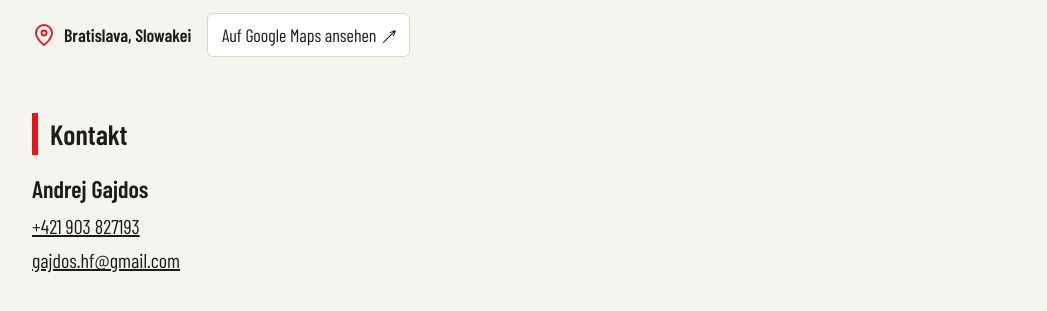
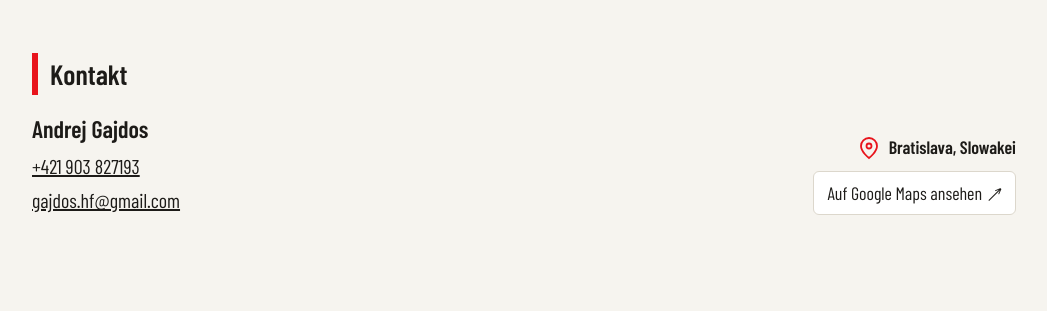
Before and after one commit to BA541SZ/Lancia-Delta-HF-Integrale-8v, a plain HTML site: page de.html in a window 1280 px wide. Shown: the part 2128-2439 px from the top of the page, without its empty margins (116-1163 px from the left). After the commit the page ends 2407 px from the top, so only its background shows below. Drawn offline with nearby package versions, Linux system fonts and the light colour scheme; a web font is replaced by a local one.

Commit message:
Move vehicle location to bottom right of contact section

```diff
--- a/de.html
+++ b/de.html
@@ -78,7 +78,10 @@ td{padding:.6rem 0;border-bottom:1px solid var(--line)}
 td:last-child{color:var(--muted);text-align:right}
 .languages{display:flex;flex-wrap:wrap;justify-content:flex-end;gap:.5rem;margin:0 0 1rem}.languages a{color:var(--ink);padding:.35rem .75rem;border:1px solid var(--line);border-radius:4px;text-decoration:none}.languages a[aria-current="page"]{font-weight:700;border-color:var(--red)}.languages a:hover,.languages a:focus-visible{text-decoration:underline}
 
-.location{display:flex;align-items:center;flex-wrap:wrap;gap:.75rem 1rem;margin-top:1rem}
+.contact-layout{display:flex;justify-content:space-between;align-items:flex-end;gap:1.5rem 2rem;flex-wrap:wrap}
+.contact-details{min-width:0;overflow-wrap:anywhere}
+.location{display:flex;flex-direction:column;align-items:flex-end;gap:.65rem;margin-left:auto}
+@media(max-width:36rem){.contact-layout{flex-direction:column;align-items:stretch}.location{align-items:flex-start;margin-left:0}}
 .location-place{display:inline-flex;align-items:center;gap:.5rem;font-weight:600}
 .location-pin{width:1.5rem;height:1.5rem;flex:none;color:var(--red)}
 .location-map{display:inline-flex;align-items:center;gap:.4rem;min-height:44px;padding:.45rem .85rem;border:1px solid var(--line);border-radius:6px;background:var(--card);color:var(--ink);text-decoration:none}
@@ -121,17 +124,21 @@ td:last-child{color:var(--muted);text-align:right}
   <section id="price">
     <h2>Preis</h2>
     <p style="margin:0;font-size:1.5rem;font-weight:600">39.000 €</p>
+  </section>
+
+  <section id="contact">
+    <h2>Kontakt</h2>
+    <div class="contact-layout">
+      <div class="contact-details">
+    <p style="margin:0;font-size:1.5rem;font-weight:600">Andrej Gajdos</p>
+    <p style="margin:.25rem 0 0;font-size:1.25rem"><a href="tel:+421903827193" style="color:inherit">+421 903 827193</a></p>
+    <p style="margin:.25rem 0 0;font-size:1.25rem"><a href="mailto:gajdos.hf@gmail.com" style="color:inherit">gajdos.hf@gmail.com</a></p>
+      </div>
     <div class="location">
       <span class="location-place"><svg class="location-pin" viewBox="0 0 24 24" fill="none" stroke="currentColor" stroke-width="1.8" aria-hidden="true"><path d="M20 10c0 6-8 12-8 12S4 16 4 10a8 8 0 1 1 16 0Z"/><circle cx="12" cy="10" r="2.5"/></svg>Bratislava, Slowakei</span>
       <a class="location-map" href="https://www.google.com/maps/search/?api=1&amp;query=Bratislava%2C%20Slovakia" target="_blank" rel="noopener noreferrer">Auf Google Maps ansehen <span aria-hidden="true">↗</span></a>
     </div>
-  </section>
-
-  <section id="contact">
-    <h2>Kontakt</h2>
-    <p style="margin:0;font-size:1.5rem;font-weight:600">Andrej Gajdos</p>
-    <p style="margin:.25rem 0 0;font-size:1.25rem"><a href="tel:+421903827193" style="color:inherit">+421 903 827193</a></p>
-    <p style="margin:.25rem 0 0;font-size:1.25rem"><a href="mailto:gajdos.hf@gmail.com" style="color:inherit">gajdos.hf@gmail.com</a></p>
+    </div>
   </section>
 </main>
 </body>
```
